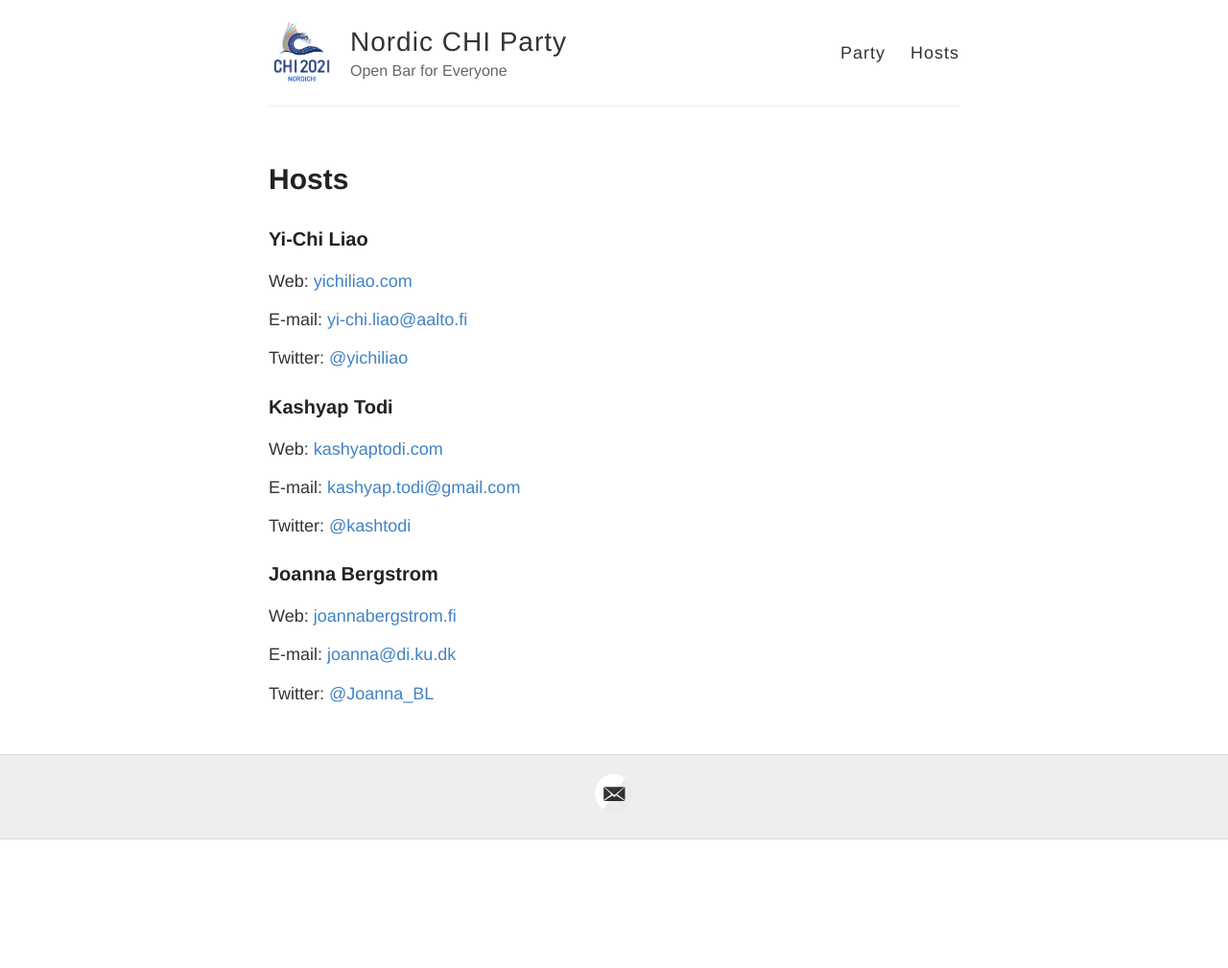
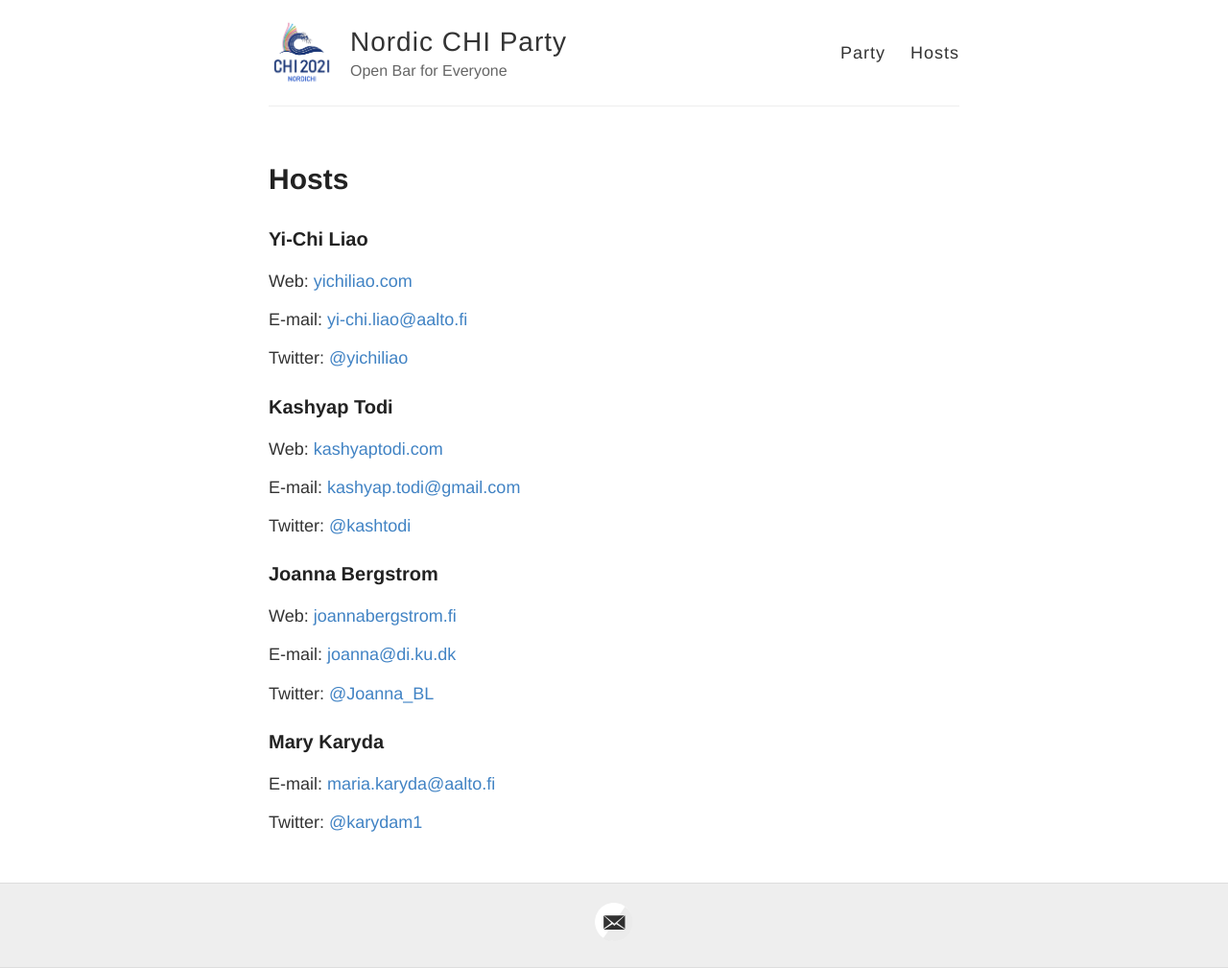
Before and after one commit to nordichi/nordichi.github.io, a Jekyll site: the page built from about.md, in a window 1280 px wide. Shown: the whole page at 96% size. Built offline with Jekyll 4.4.1, drawn with Linux system fonts in a browser that asks for light colours; before the commit the page ends 900 px from its top, so only the background shows below that.

Commit message:
add host

```diff
--- a/about.md
+++ b/about.md
@@ -27,3 +27,9 @@ Web: [joannabergstrom.fi](http://www.joannabergstrom.fi)
 E-mail: [joanna@di.ku.dk](mailto:joanna@di.ku.dk)
 
 Twitter: [@Joanna_BL](https://twitter.com/Joanna_BL)
+
+### Mary Karyda
+
+E-mail: [maria.karyda@aalto.fi](mailto:maria.karyda@aalto.fi)
+
+Twitter: [@karydam1](https://twitter.com/karydam1)
```
